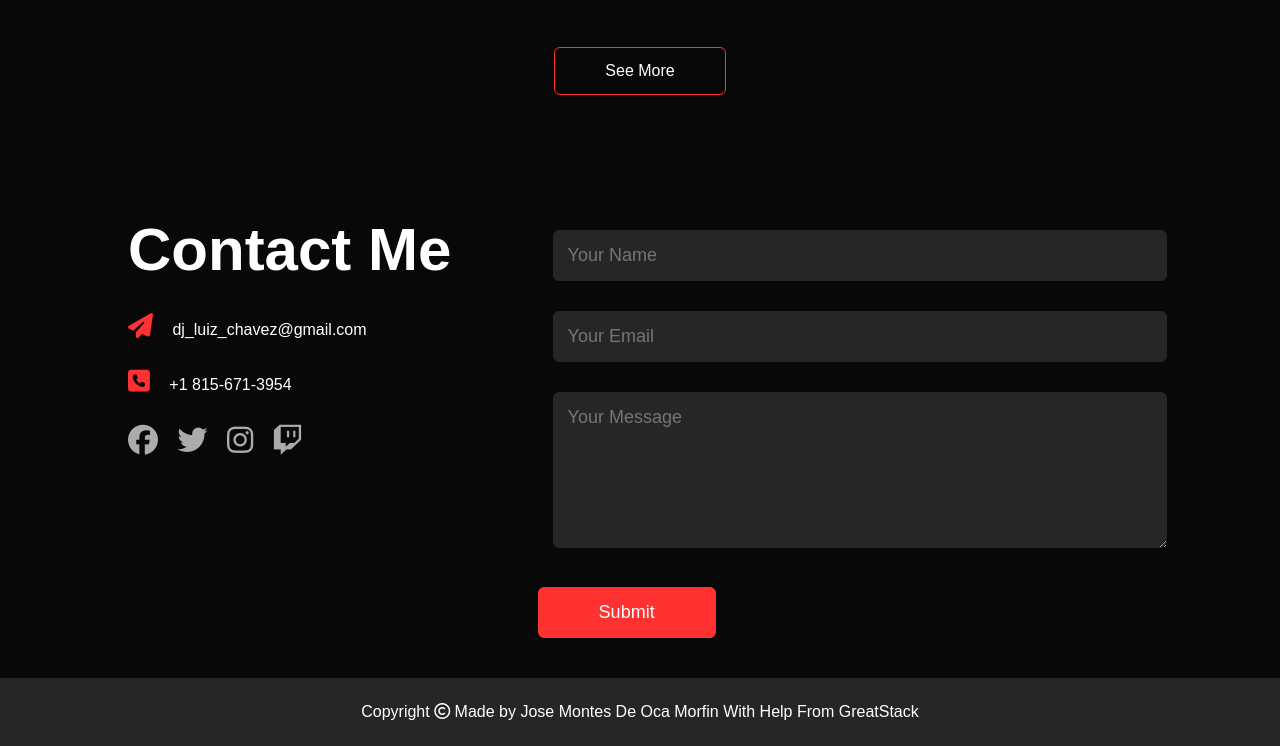
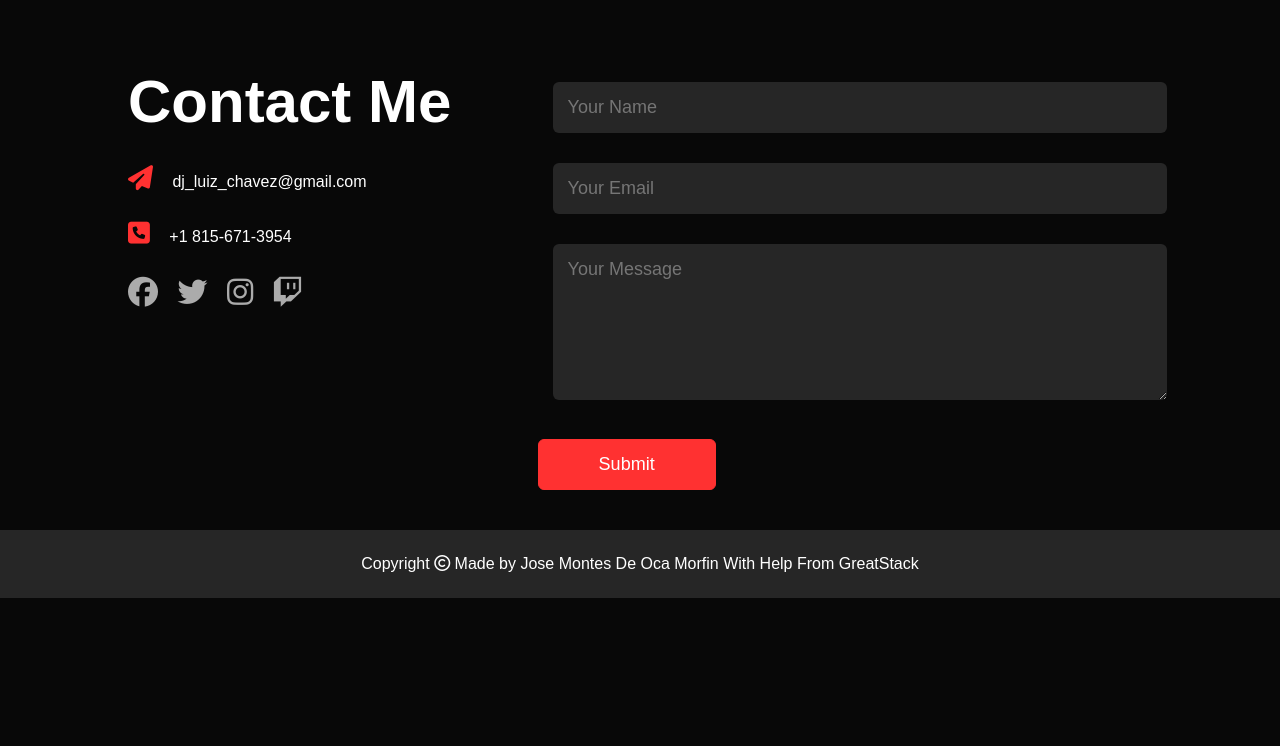
Before and after one commit to JoseMDO/DJ-Luiz-Chavez, a website: page index.html in a window 1280 px wide. Shown: the part 2619-3365 px from the top of the page. After the commit the page ends 3217 px from the top, so only its background shows below. Drawn offline with Linux system fonts and the light colour scheme.

Commit message:
removed see more

```diff
--- a/index.html
+++ b/index.html
@@ -30,7 +30,7 @@
 		</div>
 	</header>
 
-	<!--------------------- about  ----------------->
+	<!---------------------About----------------->
 	<section id="about">
 		<div class="container">
 			<div class="row">
@@ -99,7 +99,7 @@
 		</div>
 	</section>
 
-	<!-- -------------------------Portfolio--------------------- -->
+	<!-- -------------------------Mixes--------------------- -->
 	<section id="portfolio">
 		<div class="container">
 			<h1 class="sub-title">My Mixes</h1>
@@ -129,7 +129,6 @@
 					</div>
 				</div>
 			</div>
-			<a href="#" class="btn">See More</a>
 		</div>
 	</section>
 	<!-- ----------------------Contact----------------------- -->
```
